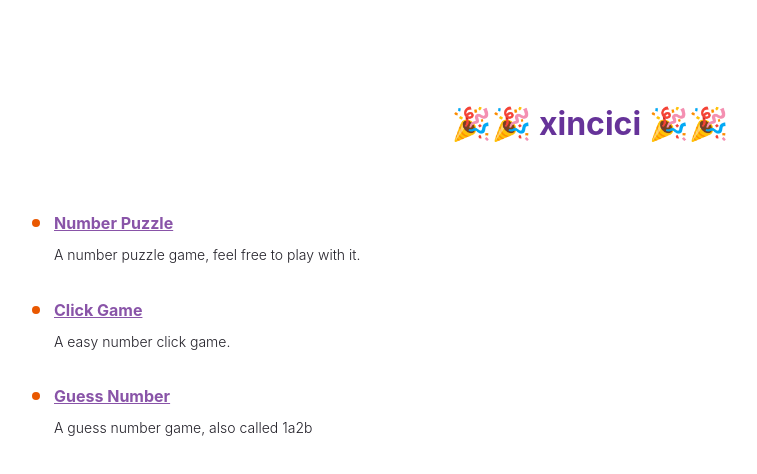
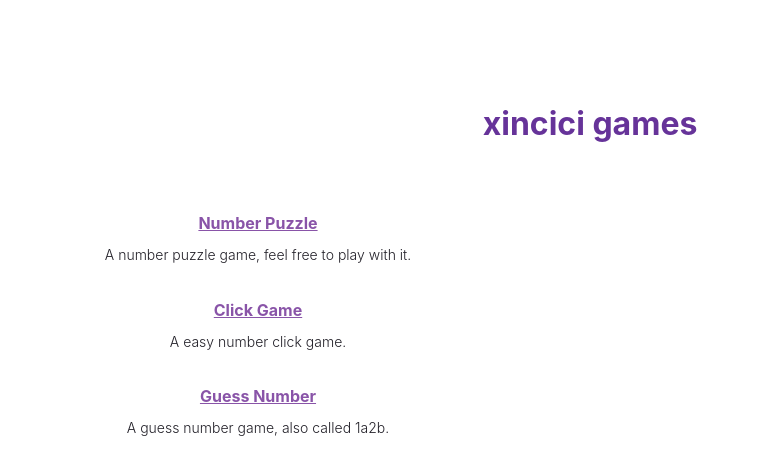
Before and after one commit to xincici/home, a Gatsby site: page / in a window 1280 px wide. Shown: the whole page, without its empty margins (50-807 px from the left). Built offline with nearby package versions, Linux system fonts and the light colour scheme; Gatsby itself is replaced by a stand-in of ours.

Commit message:
style optimize

```diff
--- a/src/pages/index.js
+++ b/src/pages/index.js
@@ -2,7 +2,7 @@ import * as React from "react"
 
 const pageStyles = {
   color: "#232129",
-  padding: 96,
+  padding: '96px 20px',
   fontFamily: "-apple-system, Roboto, sans-serif, serif",
 }
 const headingStyles = {
@@ -16,6 +16,8 @@ const headingAccentStyles = {
 const listStyles = {
   marginBottom: 96,
   paddingLeft: 0,
+  listStyle: 'none',
+  textAlign: 'center',
 }
 const listItemStyles = {
   fontWeight: 300,
@@ -44,19 +46,16 @@ const links = [
     text: "Number Puzzle",
     url: "https://xincici-puzzle.netlify.app/",
     description: "A number puzzle game, feel free to play with it.",
-    color: "#E95800",
   },
   {
     text: "Click Game",
     url: "https://xincici-clickgame.netlify.app/",
     description: "A easy number click game.",
-    color: "#E95800",
   },
   {
     text: "Guess Number",
     url: "https://xincici-1a2b.netlify.app/",
-    description: "A guess number game, also called 1a2b",
-    color: "#E95800",
+    description: "A guess number game, also called 1a2b.",
   },
 ]
 
@@ -64,15 +63,15 @@ const IndexPage = () => {
   return (
     <main style={pageStyles}>
       <h1 style={headingStyles}>
-        <span style={headingAccentStyles}>🎉🎉 xincici 🎉🎉</span>
+        <span style={headingAccentStyles}>xincici games</span>
       </h1>
       <ul style={listStyles}>
         {links.map(link => (
-          <li key={link.url} style={{ ...listItemStyles, color: link.color }}>
+          <li key={link.url} style={{ ...listItemStyles }}>
             <span>
               <a
                 style={linkStyle}
-                href={`${link.url}?utm_source=starter&utm_medium=start-page&utm_campaign=minimal-starter`}
+                href={`${link.url}`}
               >
                 {link.text}
               </a>
```
